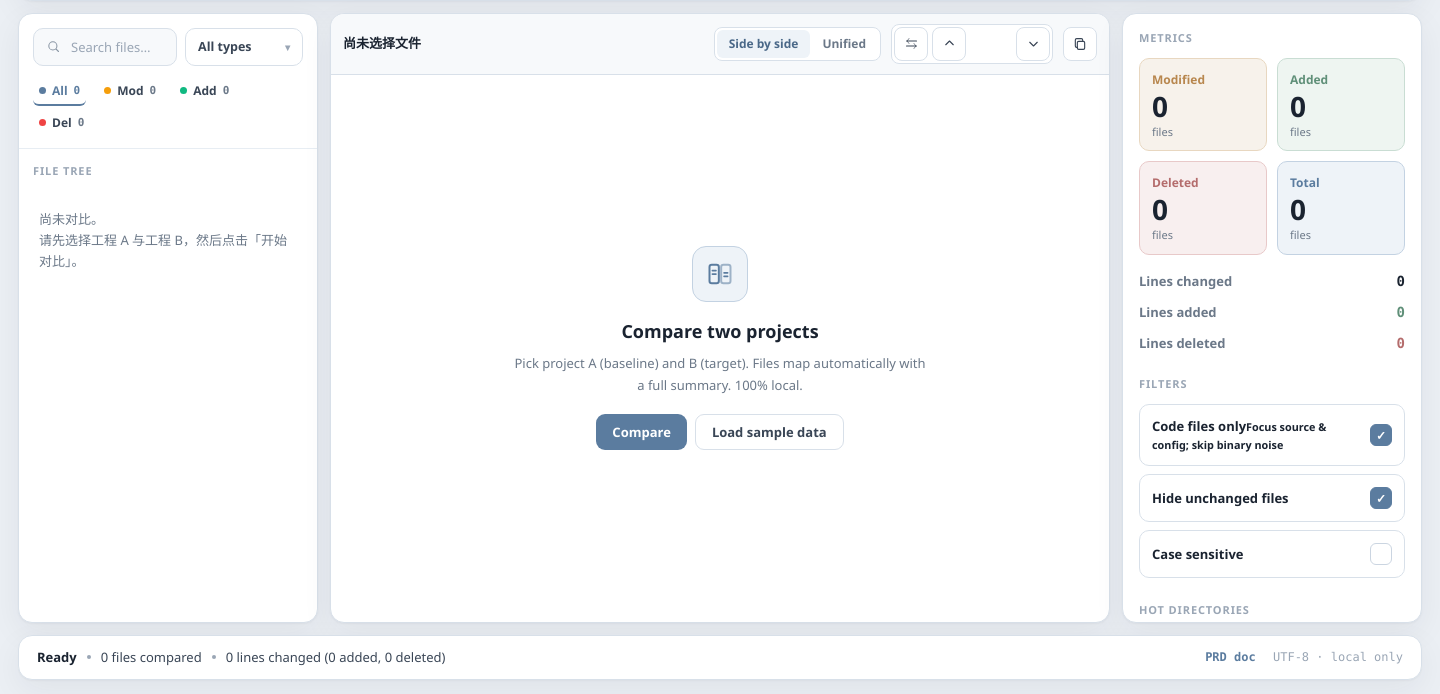
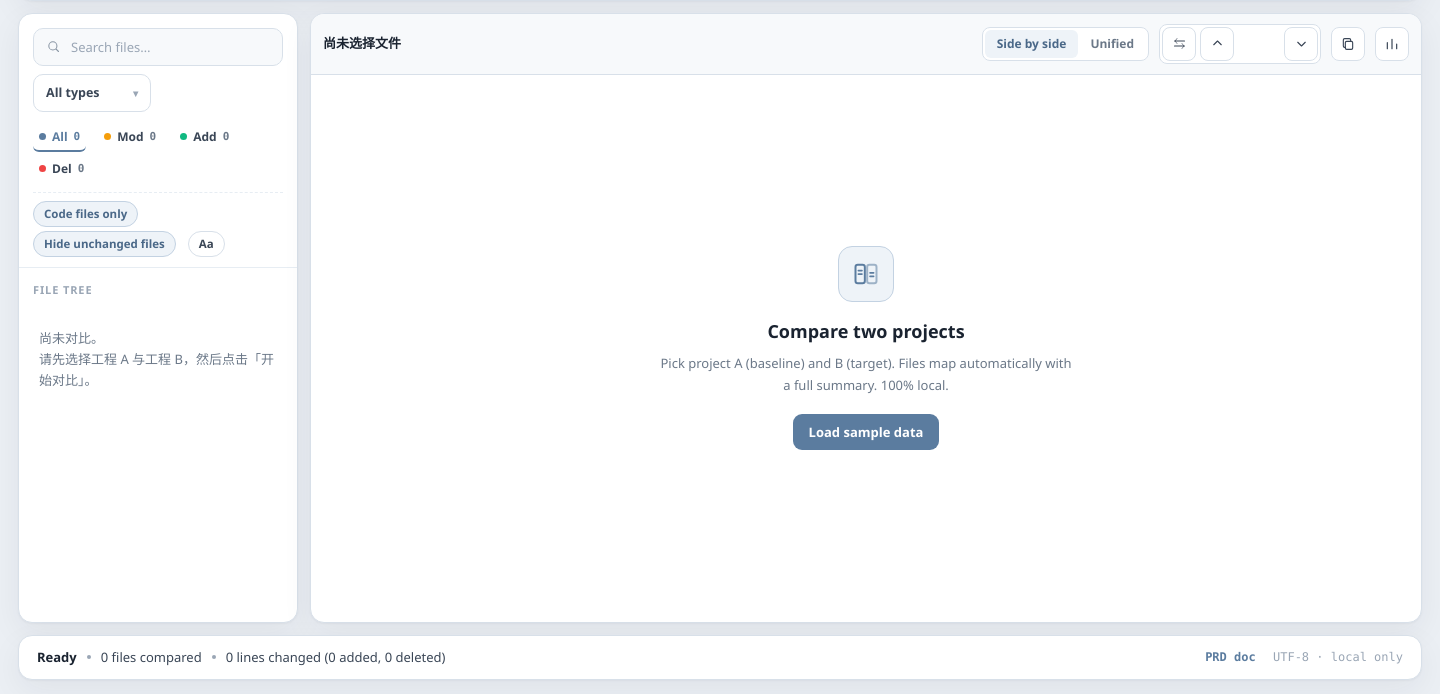
Before and after one commit to HengLee-TJ/dualdiff, an Electron app: page desktop/public/index.html in a window 1440 px wide. Shown: the part 106-800 px from the top of the page. Drawn offline with Linux system fonts and the light colour scheme.

Commit message:
ui: collapse stats panel by default, compact filters, drop Compare button

```diff
--- a/app.css
+++ b/app.css
@@ -450,10 +450,55 @@
   display: none;
 }
 
+/* Right stats panel — optional, not docked by default */
+.workspace {
+  grid-template-columns: 280px minmax(0, 1fr);
+}
+.workspace.show-stats {
+  grid-template-columns: 280px minmax(0, 1fr) 280px;
+}
+.workspace > .panel:last-child {
+  display: none;
+}
+.workspace.show-stats > .panel:last-child {
+  display: flex;
+}
+.stats-open #statsToggle {
+  background: var(--blue-soft);
+  color: var(--blue-dark);
+  border-color: var(--blue-border);
+}
+
+/* Compact option chips (left) */
+.filter-chips.compact {
+  margin-top: 8px;
+  padding-top: 8px;
+  border-top: 1px dashed var(--border-soft);
+}
+.filter-chips.compact .chip {
+  height: 26px;
+  padding: 0 10px;
+  border: 1px solid var(--border);
+  border-bottom: 1px solid var(--border);
+  border-radius: 999px;
+  background: var(--card);
+  font-size: 11.5px;
+}
+.filter-chips.compact .chip.on {
+  background: var(--blue-soft);
+  border-color: var(--blue-border);
+  color: var(--blue-dark);
+  box-shadow: none;
+}
+
 @media (max-width: 1100px) {
-  .workspace {
-    grid-template-columns: 240px minmax(0, 1fr) 250px;
+  .workspace,
+  .workspace.show-stats {
+    grid-template-columns: 240px minmax(0, 1fr);
     gap: 10px;
+  }
+  .workspace.show-stats > .panel:last-child {
+    display: none;
   }
   .topbar {
     flex-wrap: wrap;
@@ -470,16 +515,9 @@
     font-size: 13px;
   }
 }
-@media (max-width: 980px) {
-  .workspace {
-    grid-template-columns: minmax(220px, 260px) minmax(0, 1fr);
-  }
-  .workspace > .panel:last-child {
-    display: none;
-  }
-}
 @media (max-width: 800px) {
-  .workspace {
+  .workspace,
+  .workspace.show-stats {
     grid-template-columns: 1fr;
   }
   .workspace > .panel:first-child {
--- a/desktop/public/app.css
+++ b/desktop/public/app.css
@@ -450,10 +450,55 @@
   display: none;
 }
 
+/* Right stats panel — optional, not docked by default */
+.workspace {
+  grid-template-columns: 280px minmax(0, 1fr);
+}
+.workspace.show-stats {
+  grid-template-columns: 280px minmax(0, 1fr) 280px;
+}
+.workspace > .panel:last-child {
+  display: none;
+}
+.workspace.show-stats > .panel:last-child {
+  display: flex;
+}
+.stats-open #statsToggle {
+  background: var(--blue-soft);
+  color: var(--blue-dark);
+  border-color: var(--blue-border);
+}
+
+/* Compact option chips (left) */
+.filter-chips.compact {
+  margin-top: 8px;
+  padding-top: 8px;
+  border-top: 1px dashed var(--border-soft);
+}
+.filter-chips.compact .chip {
+  height: 26px;
+  padding: 0 10px;
+  border: 1px solid var(--border);
+  border-bottom: 1px solid var(--border);
+  border-radius: 999px;
+  background: var(--card);
+  font-size: 11.5px;
+}
+.filter-chips.compact .chip.on {
+  background: var(--blue-soft);
+  border-color: var(--blue-border);
+  color: var(--blue-dark);
+  box-shadow: none;
+}
+
 @media (max-width: 1100px) {
-  .workspace {
-    grid-template-columns: 240px minmax(0, 1fr) 250px;
+  .workspace,
+  .workspace.show-stats {
+    grid-template-columns: 240px minmax(0, 1fr);
     gap: 10px;
+  }
+  .workspace.show-stats > .panel:last-child {
+    display: none;
   }
   .topbar {
     flex-wrap: wrap;
@@ -470,16 +515,9 @@
     font-size: 13px;
   }
 }
-@media (max-width: 980px) {
-  .workspace {
-    grid-template-columns: minmax(220px, 260px) minmax(0, 1fr);
-  }
-  .workspace > .panel:last-child {
-    display: none;
-  }
-}
 @media (max-width: 800px) {
-  .workspace {
+  .workspace,
+  .workspace.show-stats {
     grid-template-columns: 1fr;
   }
   .workspace > .panel:first-child {
--- a/desktop/public/app.js
+++ b/desktop/public/app.js
@@ -1569,23 +1569,27 @@ th{background:#f6f8fb} .m{display:flex;gap:12px;flex-wrap:wrap;margin:12px 0}
 
     $("hideUnchanged")?.addEventListener("click", () => {
       state.hideUnchanged = !state.hideUnchanged;
-      $("chkUnchanged")?.classList.toggle("on", state.hideUnchanged);
-      if ($("chkUnchanged")) $("chkUnchanged").textContent = state.hideUnchanged ? "✓" : "";
+      $("hideUnchanged")?.classList.toggle("on", state.hideUnchanged);
       renderTree();
     });
     $("caseSens")?.addEventListener("click", () => {
       state.caseSensitive = !state.caseSensitive;
-      $("chkCase")?.classList.toggle("on", state.caseSensitive);
-      if ($("chkCase")) $("chkCase").textContent = state.caseSensitive ? "✓" : "";
+      $("caseSens")?.classList.toggle("on", state.caseSensitive);
       renderTree();
     });
 
     $("codeOnly")?.addEventListener("click", () => {
       state.codeOnly = !state.codeOnly;
-      $("chkCodeOnly")?.classList.toggle("on", state.codeOnly);
-      if ($("chkCodeOnly")) $("chkCodeOnly").textContent = state.codeOnly ? "✓" : "";
+      $("codeOnly")?.classList.toggle("on", state.codeOnly);
       renderTree();
       toast(state.codeOnly ? t("toast.codeOnlyOn") : t("toast.codeOnlyOff"));
+    });
+
+    $("statsToggle")?.addEventListener("click", () => {
+      const ws = document.querySelector(".workspace");
+      if (!ws) return;
+      ws.classList.toggle("show-stats");
+      $("statsToggle")?.classList.toggle("on", ws.classList.contains("show-stats"));
     });
 
     $("nextChange")?.addEventListener("click", () => gotoChange(1));
--- a/desktop/public/dualdiff.css
+++ b/desktop/public/dualdiff.css
@@ -202,10 +202,13 @@ button { cursor: pointer; border: none; background: none; }
 .workspace {
   flex: 1;
   display: grid;
-  grid-template-columns: 300px minmax(0, 1fr) 300px;
+  grid-template-columns: 280px minmax(0, 1fr);
   gap: 12px;
   min-height: 0;
-  height: 0; /* force children to respect flex */
+  height: 0;
+}
+.workspace.show-stats {
+  grid-template-columns: 280px minmax(0, 1fr) 280px;
 }
 
 .panel {
--- a/desktop/public/index.html
+++ b/desktop/public/index.html
@@ -50,13 +50,6 @@
       </div>
     </div>
 
-    <button class="btn-export" id="compareBtn" type="button" disabled>
-      <svg class="icon-svg" width="18" height="18" viewBox="0 0 24 24" fill="none" aria-hidden="true">
-        <path d="M4 7h16M4 12h10M4 17h7" stroke="currentColor" stroke-width="1.8" stroke-linecap="round"/>
-        <path d="M15 14.5 21 12l-6-2.5v5Z" fill="currentColor"/>
-      </svg>
-      <span data-i18n="compare">开始对比</span>
-    </button>
     <button class="btn-export secondary" id="exportBtn" type="button">
       <svg class="icon-svg" width="18" height="18" viewBox="0 0 24 24" fill="none" aria-hidden="true">
         <path d="M12 3v11m0 0 4-4m-4 4-4-4" stroke="currentColor" stroke-width="1.8" stroke-linecap="round" stroke-linejoin="round"/>
@@ -110,6 +103,15 @@
             <span class="dot deleted"></span><span data-i18n="filter.deleted">删</span> <span class="num" id="nDel">0</span>
           </button>
         </div>
+        <div class="filter-chips compact" id="optFilters">
+          <button class="chip on" id="codeOnly" type="button" title="Code files only">
+            <span data-i18n="code.only">仅代码</span>
+          </button>
+          <button class="chip on" id="hideUnchanged" type="button" title="Hide unchanged">
+            <span data-i18n="hide.same">隐藏相同</span>
+          </button>
+          <button class="chip" id="caseSens" type="button" title="Case sensitive">Aa</button>
+        </div>
       </div>
       <div class="tree-head" data-i18n="tree">FILE TREE</div>
       <div class="file-tree" id="fileTree"></div>
@@ -142,6 +144,11 @@
             <path d="M16 8V6a2 2 0 0 0-2-2H7a2 2 0 0 0-2 2v9a2 2 0 0 0 2 2h2" stroke="currentColor" stroke-width="1.7"/>
           </svg>
         </button>
+        <button class="icon-btn" id="statsToggle" type="button" data-i18n-title="stats" title="统计">
+          <svg class="icon-svg" width="16" height="16" viewBox="0 0 24 24" fill="none" aria-hidden="true">
+            <path d="M5 19V10M12 19V5M19 19v-7" stroke="currentColor" stroke-width="1.8" stroke-linecap="round"/>
+          </svg>
+        </button>
       </div>
 
       <div class="empty-state show" id="emptyState">
@@ -156,8 +163,7 @@
           <h2 data-i18n="empty.title">对比两个工程</h2>
           <p data-i18n="empty.desc">选择工程 A（基准）与工程 B（对照）…</p>
           <div style="display:flex;gap:8px;justify-content:center;flex-wrap:wrap">
-            <button class="btn-primary" id="emptyCompare" type="button" data-i18n="compare">开始对比</button>
-            <button class="btn-ghost" id="demoBtn" type="button" data-i18n="demo">加载示例数据</button>
+            <button class="btn-primary" id="demoBtn" type="button" data-i18n="demo">加载示例数据</button>
           </div>
         </div>
       </div>
@@ -221,35 +227,9 @@
           <div class="line-stat"><span class="k" data-i18n="l.deleted">Lines deleted</span><span class="v r" id="lDel">0</span></div>
         </div>
 
-        <div class="filter-block">
-          <div class="panel-label" data-i18n="filters">FILTERS</div>
-          <button class="toggle-row" id="codeOnly" type="button">
-            <span class="t"><span data-i18n="code.only">仅代码文件</span><small data-i18n="code.only.hint">聚焦源码/配置</small></span>
-            <span class="check on" id="chkCodeOnly">✓</span>
-          </button>
-          <button class="toggle-row" id="hideUnchanged" type="button">
-            <span class="t" data-i18n="hide.same">Hide unchanged files</span>
-            <span class="check on" id="chkUnchanged">✓</span>
-          </button>
-          <button class="toggle-row" id="caseSens" type="button">
-            <span class="t" data-i18n="case.sens">Case sensitive</span>
-            <span class="check" id="chkCase"></span>
-          </button>
-        </div>
-
-        <div class="stat-block" style="padding:16px 0 0">
+        <div class="stat-block" style="padding:8px 0 0">
           <div class="panel-label" data-i18n="hot">HOT DIRECTORIES</div>
           <div class="bar-list" id="hotDirs"></div>
-        </div>
-
-        <div style="margin-top:18px">
-          <button class="btn-export" id="exportBtn2" type="button" style="width:100%;justify-content:center;height:42px">
-            <svg class="icon-svg" width="18" height="18" viewBox="0 0 24 24" fill="none" aria-hidden="true">
-              <path d="M12 3v11m0 0 4-4m-4 4-4-4" stroke="currentColor" stroke-width="1.8" stroke-linecap="round" stroke-linejoin="round"/>
-              <path d="M4 15.5V18a2 2 0 0 0 2 2h12a2 2 0 0 0 2-2v-2.5" stroke="currentColor" stroke-width="1.8" stroke-linecap="round"/>
-            </svg>
-            <span data-i18n="export">Export report</span>
-          </button>
         </div>
       </div>
     </aside>
--- a/dualdiff.css
+++ b/dualdiff.css
@@ -202,10 +202,13 @@ button { cursor: pointer; border: none; background: none; }
 .workspace {
   flex: 1;
   display: grid;
-  grid-template-columns: 300px minmax(0, 1fr) 300px;
+  grid-template-columns: 280px minmax(0, 1fr);
   gap: 12px;
   min-height: 0;
-  height: 0; /* force children to respect flex */
+  height: 0;
+}
+.workspace.show-stats {
+  grid-template-columns: 280px minmax(0, 1fr) 280px;
 }
 
 .panel {
```
Also changed, not shown: app.js (+10 -6 lines), index.html (+16 -36 lines).
